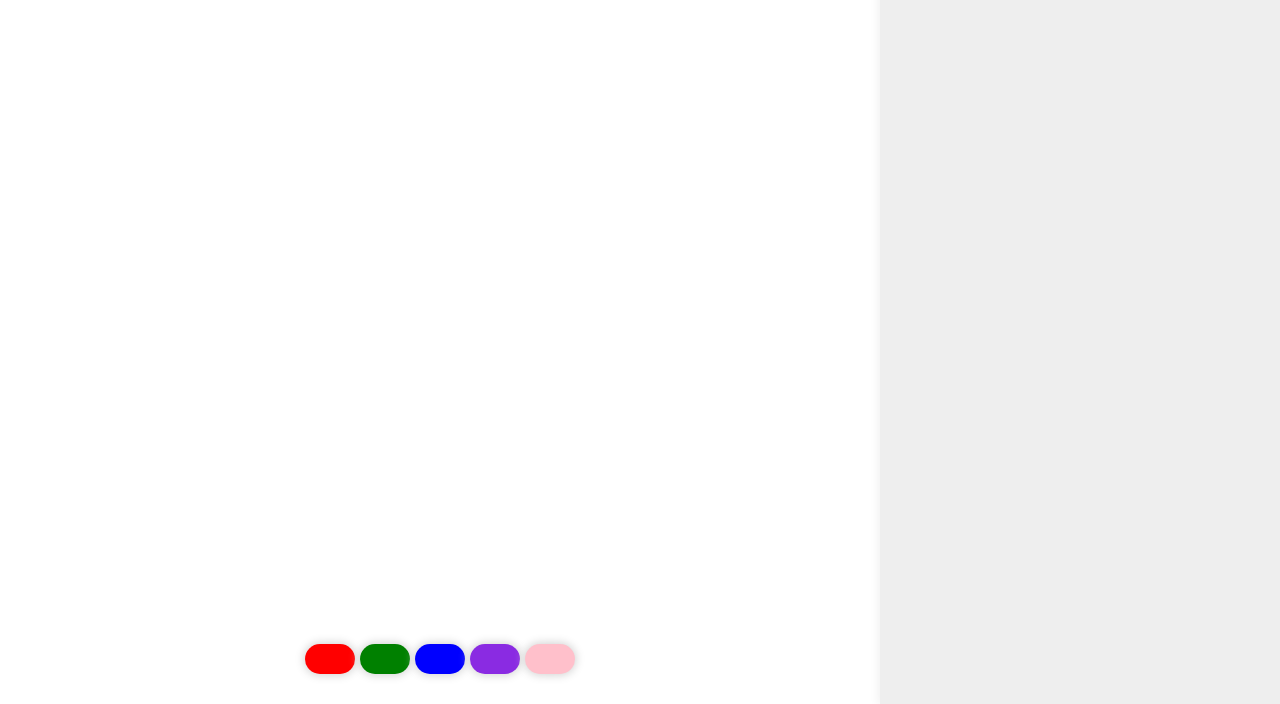
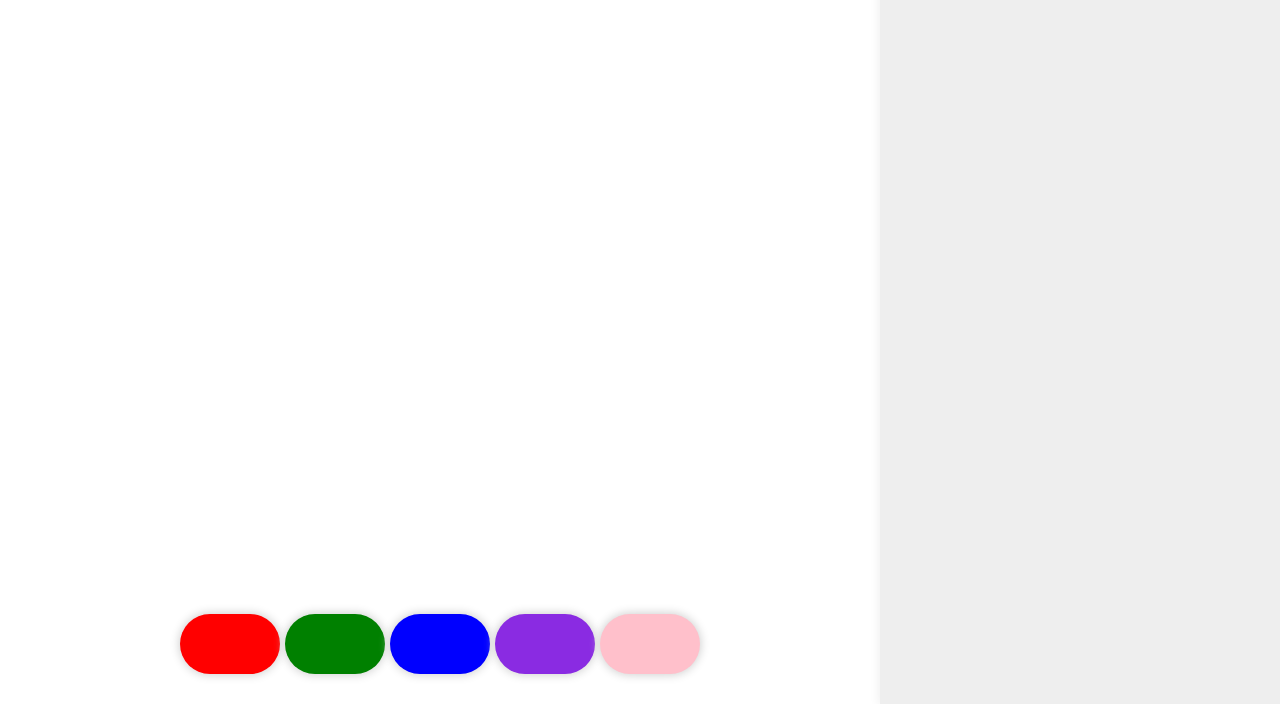
Before and after one commit to vishalqalandari903/JS_Projects_Youtube, a plain HTML site: page 2. Background Changer/index.html in a window 1280 px wide. Shown: the part 96-800 px from the top of the page. Drawn offline with Linux system fonts and the light colour scheme.

Commit message:
some changes in 2nd project

```diff
--- a/2. Background Changer/style.css
+++ b/2. Background Changer/style.css
@@ -250,8 +250,8 @@ button.save_color_button:hover,
   flex-wrap: wrap;
 }
 .floating_colors .color {
-  height: 30px;
-  width: 50px;
+  height: 60px;
+  width: 100px;
   background-color: white;
   box-shadow: 0 0 10px 1px #d0d0d0;
   border-radius: 50px;
```
